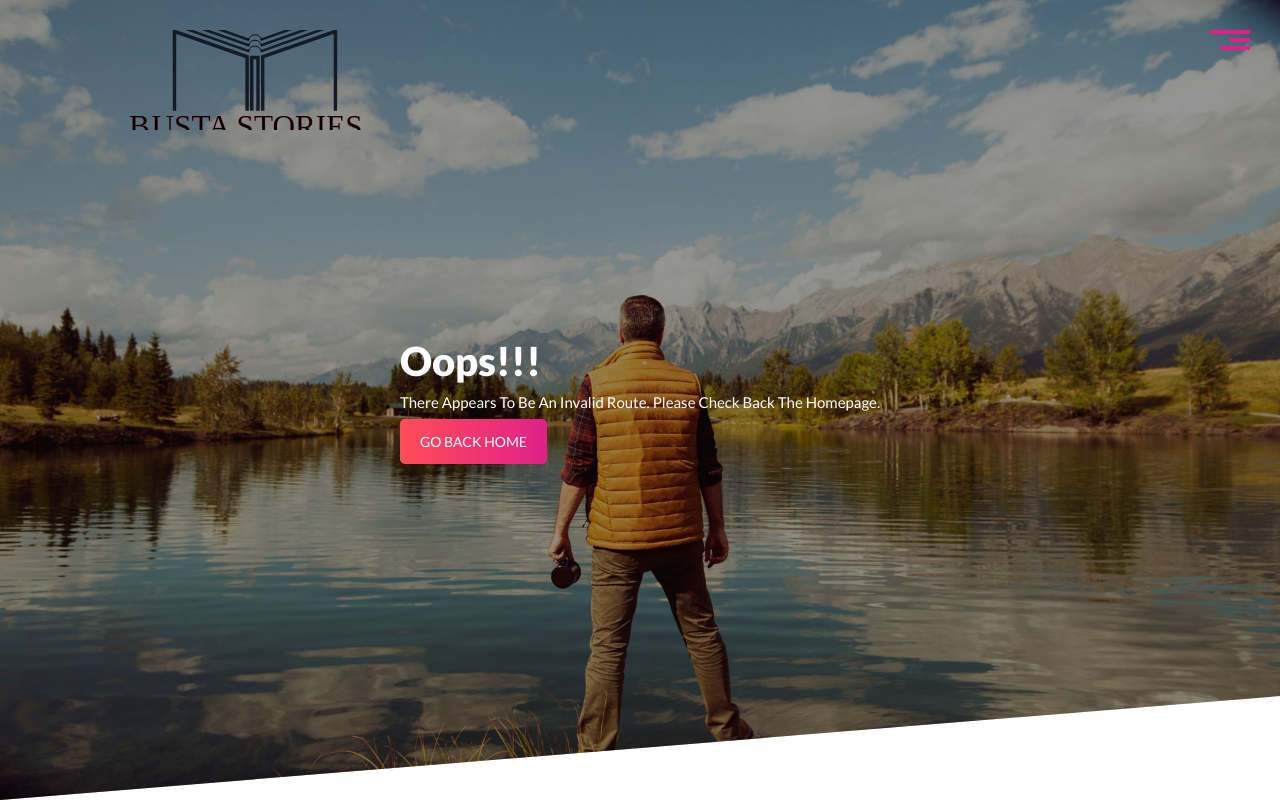
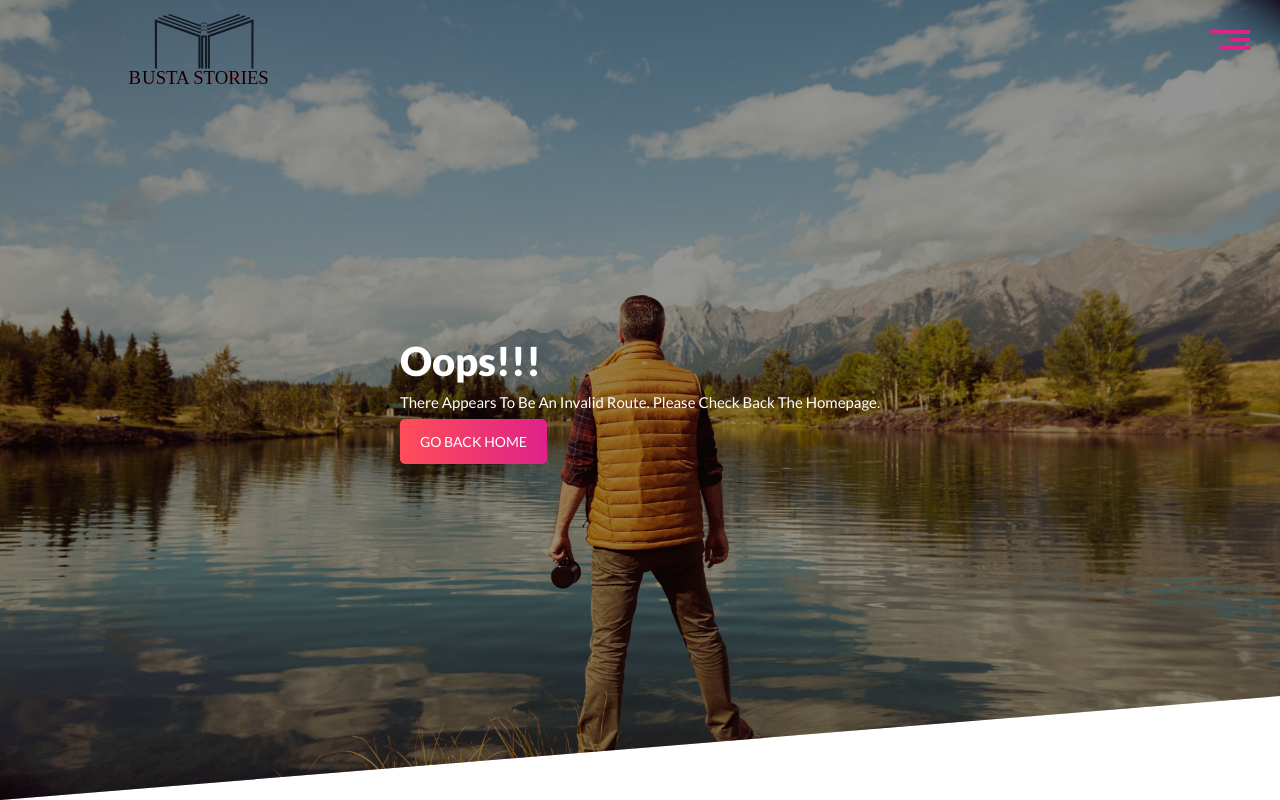
Before and after one commit to Densitty/busta_stories, a React (Create React App) app: page /assets/busta_stories/videos/story.mp4 in a window 1280 px wide. Built offline with nearby package versions, Linux system fonts and the light colour scheme.

Commit message:
adjusting the sizes of the toggle-bars

```diff
--- a/src/components/Header.jsx
+++ b/src/components/Header.jsx
@@ -5,7 +5,7 @@ import { LazyLoadImage } from "react-lazy-load-image-component";
 
 const Header = ({ heading, para, children, image }) => {
   const history = useHistory();
-  const [header, setHeader] = useState({
+  const [header] = useState({
     path: "/assets/busta_stories/videos/story.mp4",
     poster: "/assets/busta_stories/images/lovely_reader.jpg",
     logo: "/assets/busta_stories/images/busta_stories.svg",
--- a/src/scss/components/_header.scss
+++ b/src/scss/components/_header.scss
@@ -7,7 +7,7 @@
   clip-path: polygon(0 0, 100% 0, 100% 87%, 0% 100%);
 
   &__logo {
-    @include abstracts.position(absolute, 3rem, 0, null, null, null, null);
+    @include abstracts.position(absolute, 1rem, 0, null, null, null, null);
     // background: rgba(#266baf, 0.4);
     z-index: 10;
     cursor: pointer;
@@ -16,11 +16,10 @@
       height: 6rem;
     }
 
-
     img {
-      width: 25rem;
+      width: 15rem;
       // height: auto;
-      height: 10rem;
+      height: 8rem;
       object-fit: cover;
       @include abstracts.responsive(small) {
         width: 80%;
@@ -39,8 +38,6 @@
       object-fit: cover;
     }
 
-
-
     img {
       width: 100%;
       height: 100%;
@@ -56,16 +53,14 @@
 
       @keyframes headerImage {
         0% {
-            opacity: 0
+          opacity: 0;
         }
         100% {
-            opacity: 1
+          opacity: 1;
         }
       }
     }
   }
-
-
 }
 
 .header__contents {
@@ -85,7 +80,7 @@
         font-size: 4rem;
         line-height: 1.2;
         // animation: name duration timing-function delay iteration-count direction fill-mode;
-        @include abstracts.animation(header, 1s, ease-in, null , forwards);
+        @include abstracts.animation(header, 1s, ease-in, null, forwards);
         // responsiveness on the header
         @include abstracts.responsive(medium) {
           font-size: 4rem;
```
Also changed, not shown: src/main.css, src/scss/components/_toggle.scss (line endings or trailing spaces). Lines whose indentation alone changed are shown as unchanged.
